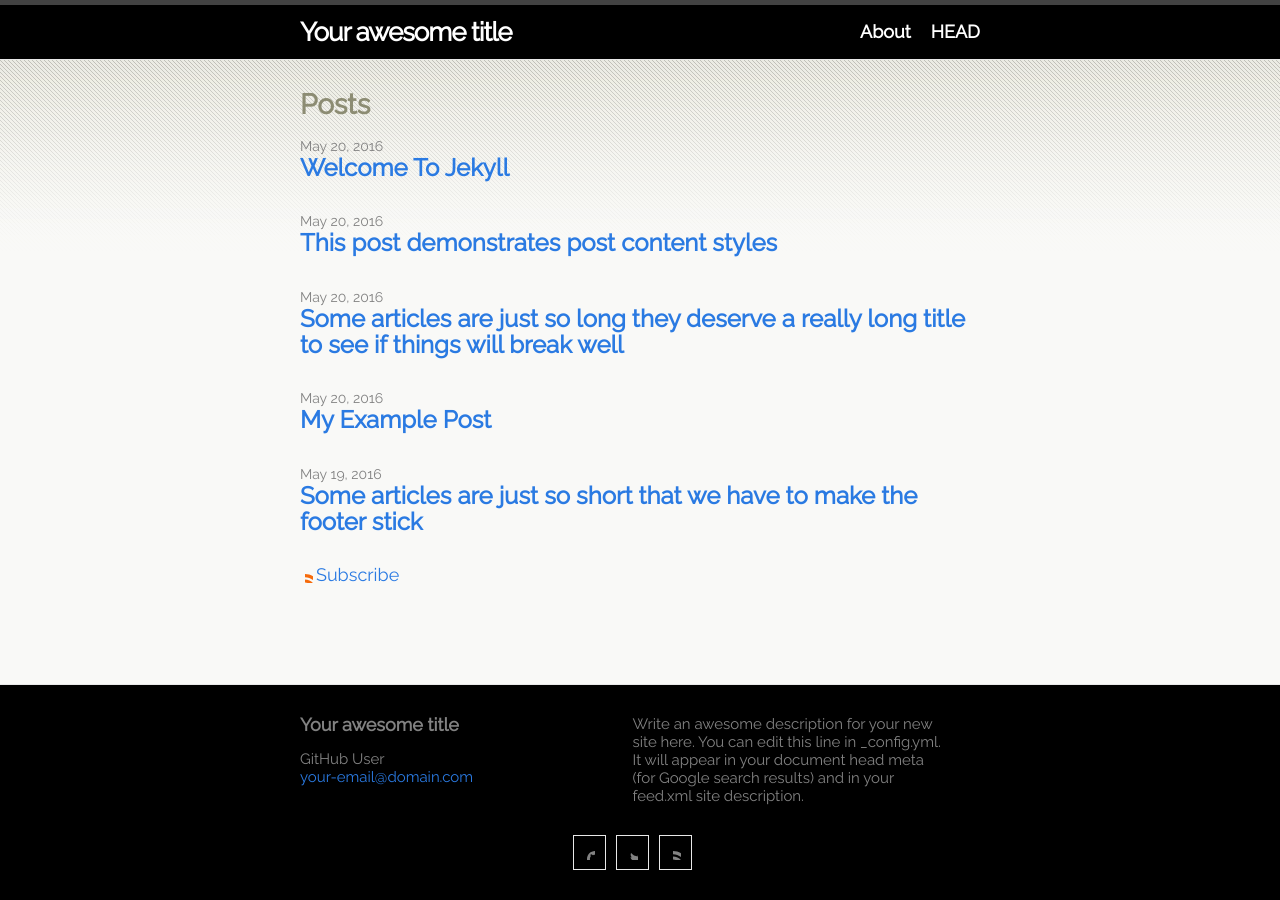
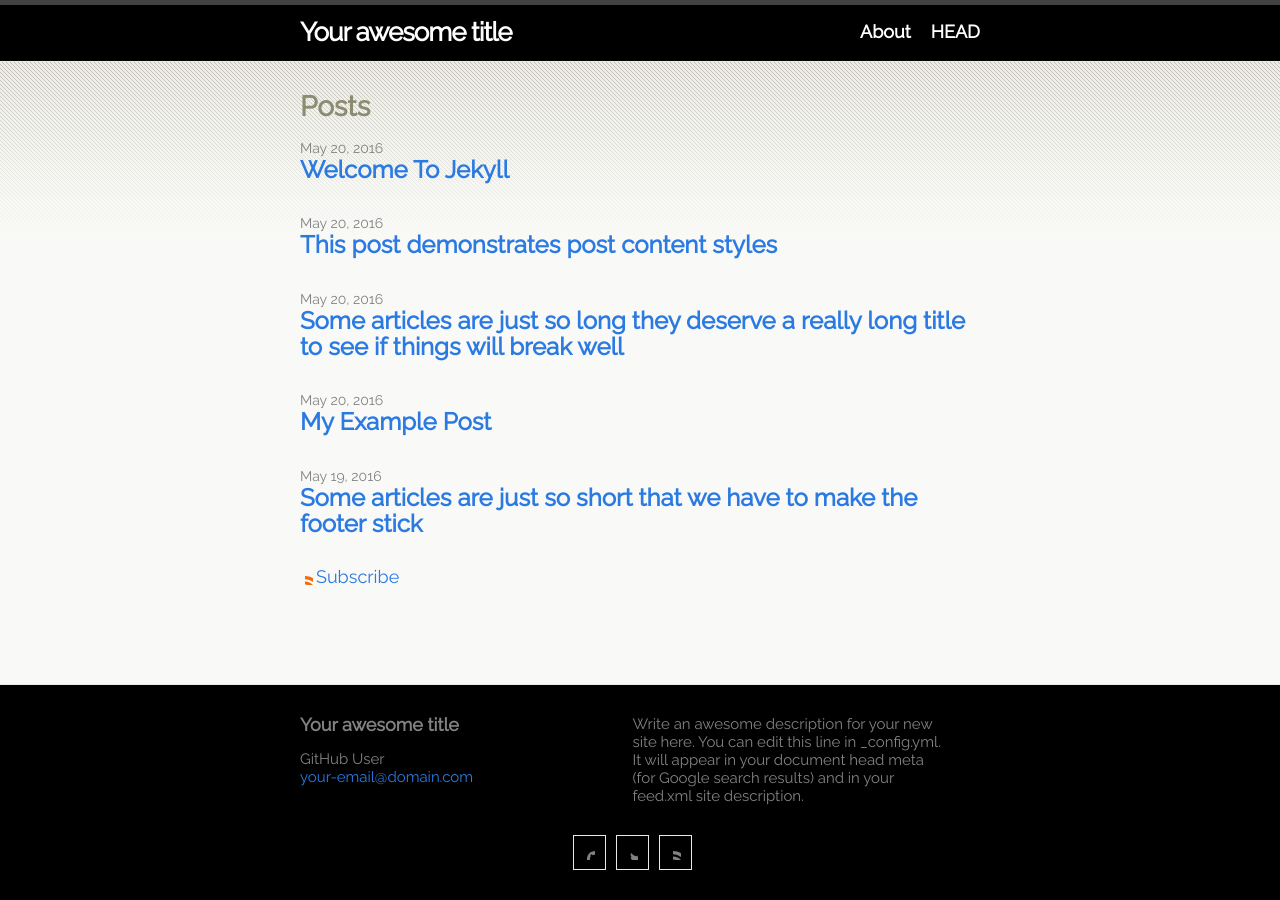
Before and after one commit to 6bita/magasinet, a Jekyll site: the page built from index.md, in a window 1280 px wide. Built offline with Jekyll 4.4.1, drawn with Linux system fonts in a browser that asks for light colours.

Commit message:
Update head.html

```diff
--- a/_includes/head.html
+++ b/_includes/head.html
@@ -39,6 +39,7 @@
       background: #000;
       color: #fff;
       font-weight: 900;
+      margin-bottom: 2px;
     }
 
     header.site-header
```
